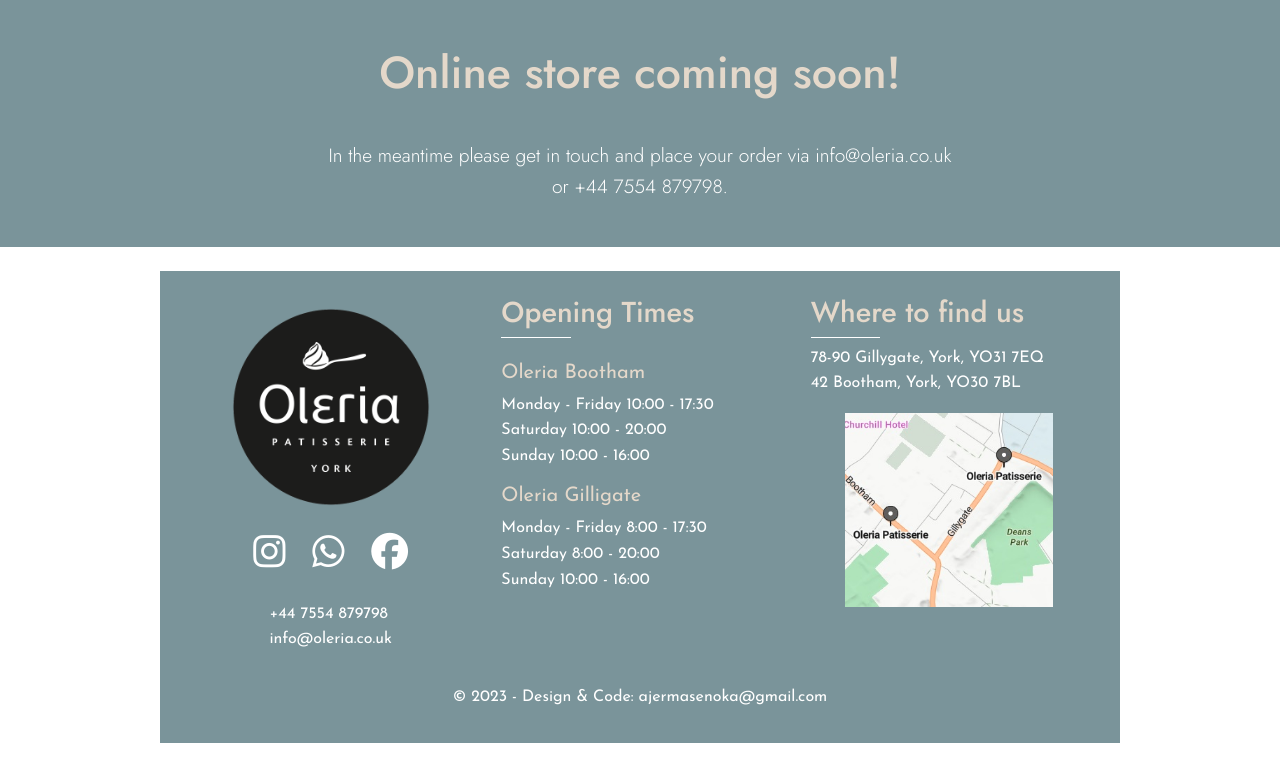
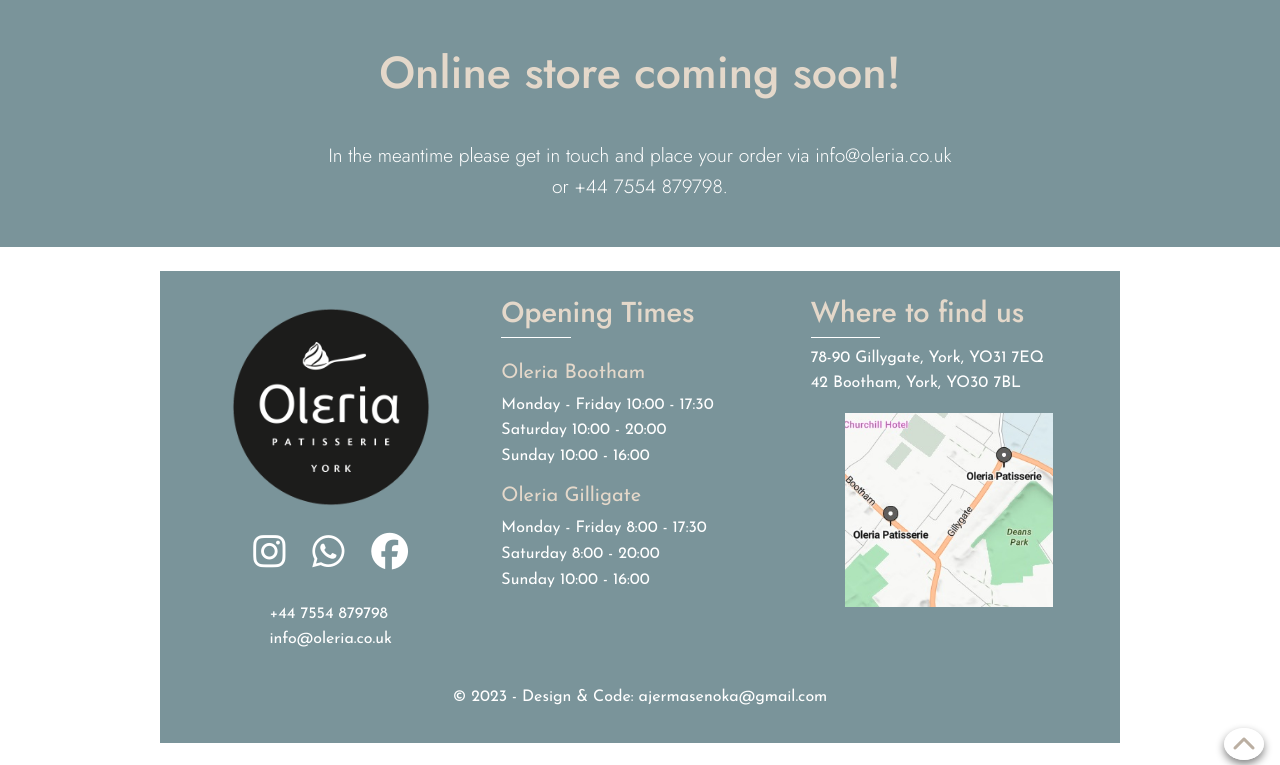
Before and after one commit to aj161/studio-frontend, a React (Create React App) app: page /basket in a window 1280 px wide. Shown: the part 383-1148 px from the top of the page. Before the commit the page ends 1126 px from the top, so only its background shows below. Built offline with nearby package versions, Linux system fonts and the light colour scheme.

Commit message:
feat: scroll-up button added

```diff
--- a/src/App.js
+++ b/src/App.js
@@ -2,7 +2,7 @@
 import { BrowserRouter, Route, Routes } from "react-router-dom";
 import Home_3 from './components/Home_3';
 import Header2 from './components/Header2';
-// import Header_overlayed from "./components/Header_overlayed";
+import ScrollToTopButton from './components/ScrollToTopButton';
 import Footer from './components/Footer';
 import About from './components/About';
 import Products from './components/Products';
@@ -27,6 +27,7 @@
           <Route exact path="/products" element={<Products/>}/>
           <Route exact path="/basket" element={<Basket/>}/>
         </Routes>
+        <ScrollToTopButton/>
         <Footer />
           </div>
       </BrowserRouter>
--- /dev/null
+++ b/src/components/ScrollToTopButton.js
@@ -0,0 +1,13 @@
+import { MDBIcon } from 'mdb-react-ui-kit';
+import style from './styles/ScrollToTopButton.css'
+
+
+function ScrollToTopButton() {
+  return (
+    <div id="scrollToTopButtonWrap">
+        <a href="#" id="scrollToTopButton"><MDBIcon fas icon="chevron-up" /></a>
+    </div>
+  );
+}
+
+export default ScrollToTopButton;
--- a/src/components/styles/HeaderFinal.css
+++ b/src/components/styles/HeaderFinal.css
@@ -48,7 +48,7 @@
   border-radius: 50px;
   transition: all 0.3s ease 0s;
   border-bottom: none;
-  color:#c6ae6e;
+  color:#151514;
   text-shadow: none;
 }
 
--- /dev/null
+++ b/src/components/styles/ScrollToTopButton.css
@@ -0,0 +1,52 @@
+html {
+  scroll-behavior: smooth;
+}
+
+/* #scrollToTopButton {
+  color: #bbafa2;
+  font-size: 1.5rem;
+  padding: 0.1rem 0.5rem 0 0.5rem;
+  position: fixed;
+  right: 1rem;
+  bottom: 1rem;
+  border-radius: 50%;
+  box-shadow: 0 0.25rem 0.5rem 0 gray;
+  background-color: rgb(255, 255, 255, 0.7);
+  } */
+
+#scrollToTopButtonWrap {
+  position: absolute;
+  top: 150vh;
+  right:1rem;
+  bottom: 0;
+  pointer-events: none;
+  backface-visibility: hidden;
+
+}
+
+#scrollToTopButton {
+  color: #bbafa2;
+  font-size: 1.5rem;
+  padding: 0.25rem 0.5rem 0 0.5rem;
+  border-radius: 50%;
+  box-shadow: 0 0.25rem 0.5rem 0 gray;
+  background-color: rgb(255, 255, 255, 0.7);
+
+  pointer-events: all;
+  position:fixed;
+  position: sticky;
+  top: calc( 100vh - 3rem);
+  right: 1rem;
+}
+
+#scrollToTopButton:hover {
+  opacity: 0.8;
+}
+
+#scrollToTopButton:focus {
+  opacity: 0.9;
+}
+
+#scrollToTopButton:active {
+  opacity: 1;
+}
```
